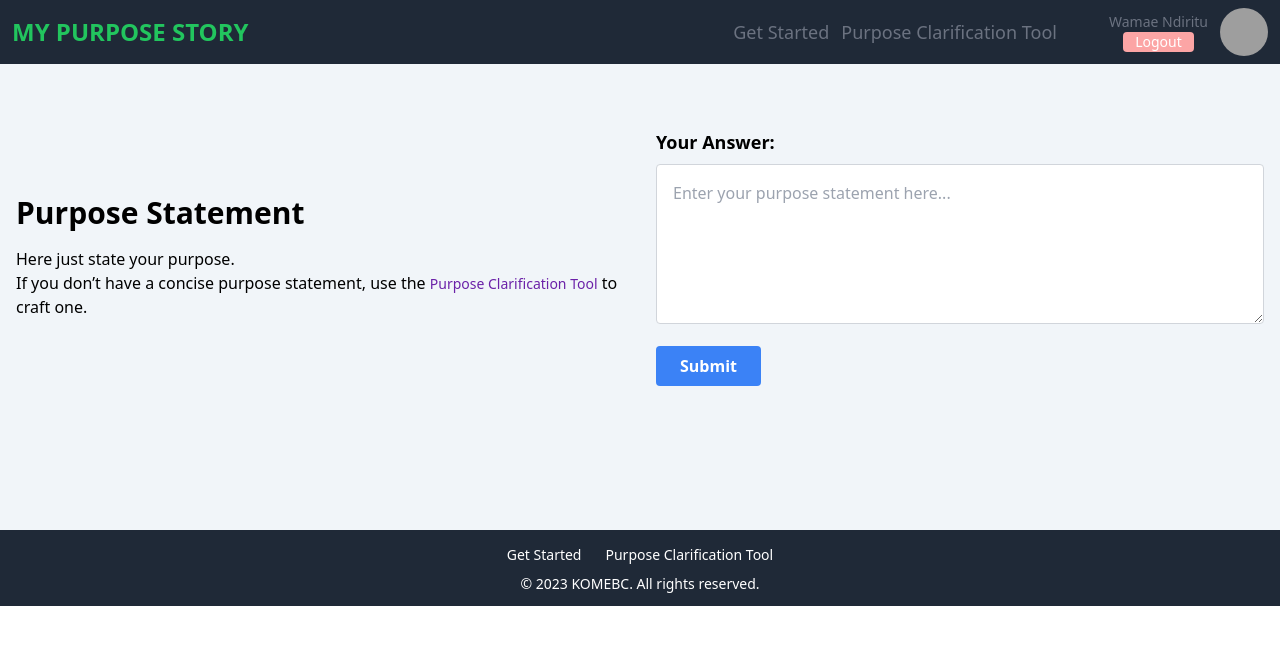
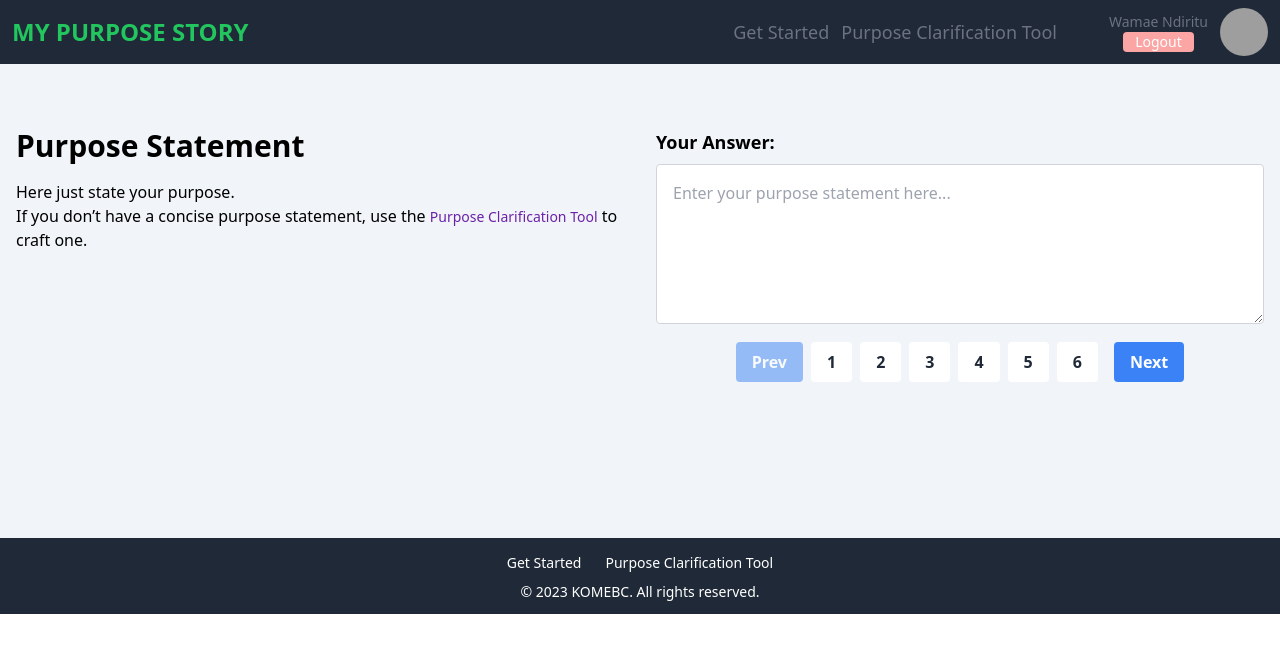
Before and after one commit to wamae-ndiritu/purpose-story, a React (Create React App) app in the folder frontend/: page /questions/purpose in a window 1280 px wide. Shown: the top 652 px of the page. Built offline with nearby package versions, Linux system fonts and the light colour scheme; no server answers; grey boxes are pictures that could not be loaded.

Commit message:
Add pagination

```diff
--- /dev/null
+++ b/frontend/src/components/Pagination.jsx
@@ -0,0 +1,49 @@
+import React, { useState } from "react";
+import { useNavigate } from "react-router-dom";
+
+const Pagination = ({ page, totalPages, changePage }) => {
+  const navigate = useNavigate();
+  const pages = [];
+  for (let i = 1; i <= totalPages; i++) {
+    pages.push(i);
+  }
+
+  return (
+    <div className='flex items-center justify-center my-3 px-4'>
+      <button
+        onClick={() => changePage(page - 1)}
+        className={`bg-blue-500 hover:bg-blue-600 text-white font-semibold py-2 px-4 rounded md:mr-2 ${
+          page === 1 ? "opacity-50 cursor-not-allowed" : ""
+        }`}
+        disabled={page === 1}
+      >
+        Prev
+      </button>
+      {pages.map((item) => (
+        <button
+          key={item}
+          onClick={() => changePage(item)}
+          className={`bg-white hover:bg-gray-200 text-gray-800 font-semibold py-2 px-2 md:px-4 rounded md:mx-2 ml-2 md:ml-0 ${
+            page === item ? "bg-gray-300" : ""
+          }`}
+        >
+          {item}
+        </button>
+      ))}
+      <button
+        onClick={() => {
+          if (page === totalPages) {
+            navigate("/questions/answers");
+          } else {
+            changePage(page + 1);
+          }
+        }}
+        className={`bg-blue-500 hover:bg-blue-600 text-white font-semibold py-2 px-4 rounded ml-2 `}
+      >
+        Next
+      </button>
+    </div>
+  );
+};
+
+export default Pagination;
--- a/frontend/src/components/QuestionFive.jsx
+++ b/frontend/src/components/QuestionFive.jsx
@@ -1,6 +1,7 @@
 import React, { useState } from "react";
+import Pagination from "./Pagination";
 
-const QuestionFive = () => {
+const QuestionFive = ({ page, totalPages, changePage }) => {
   const [impact, setImpact] = useState("");
   const [beneficiaries, setBeneficiaries] = useState("");
 
@@ -13,7 +14,7 @@ const QuestionFive = () => {
   };
 
   return (
-    <div className='flex flex-col md:flex-row md:items-start justify-center py-8 md:py-16'>
+    <div className='flex flex-col md:flex-row md:items-start justify-center py-16 mb-4'>
       {/* Question Side */}
       <div className='md:w-1/2 mb-6 md:mb-0 px-4'>
         <h2 className='text-2xl md:text-3xl text-center md:text-left font-bold mb-4'>
@@ -55,9 +56,11 @@ const QuestionFive = () => {
           placeholder='Identify the beneficiaries here...'
         ></textarea>
 
-        <button className='mt-4 bg-blue-500 hover:bg-blue-600 text-white font-semibold py-2 px-6 rounded'>
-          Submit
-        </button>
+        <Pagination
+          page={page}
+          totalPages={totalPages}
+          changePage={changePage}
+        />
       </div>
     </div>
   );
--- a/frontend/src/components/QuestionFour.jsx
+++ b/frontend/src/components/QuestionFour.jsx
@@ -1,6 +1,7 @@
 import React, { useState } from "react";
+import Pagination from "./Pagination";
 
-const QuestionFour = () => {
+const QuestionFour = ({ page, totalPages, changePage }) => {
   const [values, setValues] = useState("");
   const [beliefs, setBeliefs] = useState("");
 
@@ -13,7 +14,7 @@ const QuestionFour = () => {
   };
 
   return (
-    <div className='flex flex-col md:flex-row md:items-start justify-center py-8 md:py-16'>
+    <div className='flex flex-col md:flex-row md:items-start justify-center py-16'>
       {/* Question Side */}
       <div className='md:w-1/2 mb-6 md:mb-0 px-4'>
         <h2 className='text-2xl md:text-3xl text-center md:text-left font-bold mb-4'>
@@ -52,9 +53,11 @@ const QuestionFour = () => {
           placeholder='Enter your beliefs here...'
         ></textarea>
 
-        <button className='mt-5 bg-blue-500 hover:bg-blue-600 text-white font-semibold py-2 px-6 rounded'>
-          Submit
-        </button>
+        <Pagination
+          page={page}
+          totalPages={totalPages}
+          changePage={changePage}
+        />
       </div>
     </div>
   );
--- a/frontend/src/components/QuestionOne.jsx
+++ b/frontend/src/components/QuestionOne.jsx
@@ -1,6 +1,7 @@
 import React, { useState } from "react";
+import Pagination from "./Pagination";
 
-const QuestionOne = () => {
+const QuestionOne = ({ page, totalPages, changePage }) => {
   const [answer, setAnswer] = useState("");
 
   const handleAnswerChange = (event) => {
@@ -8,7 +9,7 @@ const QuestionOne = () => {
   };
 
   return (
-    <div className='flex flex-col md:flex-row items-center justify-center py-8 md:py-16 mb-20'>
+    <div className='flex flex-col md:flex-row md:items-start justify-center py-16 mb-20'>
       {/* Question Side */}
       <div className='md:w-1/2 mb-6 md:mb-0 px-4'>
         <h2 className='text-2xl md:text-3xl text-center md:text-left font-bold mb-4'>
@@ -32,9 +33,11 @@ const QuestionOne = () => {
           onChange={handleAnswerChange}
           placeholder='Enter your purpose statement here...'
         ></textarea>
-        <button className='mt-4 bg-blue-500 hover:bg-blue-600 text-white font-semibold py-2 px-6 rounded'>
-          Submit
-        </button>
+        <Pagination
+          page={page}
+          totalPages={totalPages}
+          changePage={changePage}
+        />
       </div>
     </div>
   );
--- a/frontend/src/components/QuestionSix.jsx
+++ b/frontend/src/components/QuestionSix.jsx
@@ -1,6 +1,7 @@
 import React, { useState } from "react";
+import Pagination from "./Pagination";
 
-const QuestionSix = () => {
+const QuestionSix = ({ page, totalPages, changePage }) => {
   const [actions, setActions] = useState("");
   const [examples, setExamples] = useState("");
   const [dedication, setDedication] = useState("");
@@ -18,7 +19,7 @@ const QuestionSix = () => {
   };
 
   return (
-    <div className='flex flex-col md:flex-row md:items-start justify-center py-8 md:py-16'>
+    <div className='flex flex-col md:flex-row md:items-start justify-center py-16'>
       {/* Question Side */}
       <div className='md:w-1/2 mb-6 md:mb-0 px-4'>
         <h2 className='text-2xl text-center md:text-left md:text-3xl font-bold mb-4'>
@@ -70,9 +71,11 @@ const QuestionSix = () => {
           placeholder='Describe your ongoing dedication and continuous efforts...'
         ></textarea>
 
-        <button className='mt-3 bg-blue-500 hover:bg-blue-600 text-white font-semibold py-2 px-6 rounded'>
-          Submit
-        </button>
+        <Pagination
+          page={page}
+          totalPages={totalPages}
+          changePage={changePage}
+        />
       </div>
     </div>
   );
--- a/frontend/src/components/QuestionThree.jsx
+++ b/frontend/src/components/QuestionThree.jsx
@@ -1,6 +1,7 @@
 import React, { useState } from "react";
+import Pagination from "./Pagination";
 
-const QuestionThree = () => {
+const QuestionThree = ({ page, totalPages, changePage }) => {
   const [vision, setVision] = useState("");
   const [mission, setMission] = useState("");
   const [impact, setImpact] = useState("");
@@ -18,7 +19,7 @@ const QuestionThree = () => {
   };
 
   return (
-    <div className='flex flex-col md:flex-row items-center justify-center md:items-start py-8 md:py-16'>
+    <div className='flex flex-col md:flex-row items-center justify-center md:items-start py-16'>
       {/* Question Side */}
       <div className='md:w-1/2 mb-6 md:mb-0 px-4'>
         <h2 className='text-2xl md:text-3xl text-center md:text-left font-bold mb-4'>
@@ -67,9 +68,11 @@ const QuestionThree = () => {
           placeholder='Describe the impact you aim to achieve...'
         ></textarea>
 
-        <button className='mt-4 bg-blue-500 hover:bg-blue-600 text-white font-semibold py-2 px-6 rounded'>
-          Submit
-        </button>
+        <Pagination
+          page={page}
+          totalPages={totalPages}
+          changePage={changePage}
+        />
       </div>
     </div>
   );
--- a/frontend/src/components/QuestionTwo.jsx
+++ b/frontend/src/components/QuestionTwo.jsx
@@ -1,6 +1,7 @@
 import React, { useState } from "react";
+import Pagination from "./Pagination";
 
-const QuestionTwo = () => {
+const QuestionTwo = ({ page, totalPages, changePage }) => {
   const [answer, setAnswer] = useState("");
 
   const handleAnswerChange = (event) => {
@@ -8,7 +9,7 @@ const QuestionTwo = () => {
   };
 
   return (
-    <div className='flex flex-col md:flex-row items-center justify-center py-8 md:py-16'>
+    <div className='flex flex-col md:flex-row md:items-start justify-center py-16'>
       {/* Question Side */}
       <div className='md:w-1/2 mb-6 md:mb-0 px-4'>
         <h2 className='text-xl md:text-3xl text-center md:text-left font-bold mb-4'>
@@ -37,9 +38,11 @@ const QuestionTwo = () => {
           onChange={handleAnswerChange}
           placeholder='Share your story here...'
         ></textarea>
-        <button className='mt-4 bg-blue-500 hover:bg-blue-600 text-white font-semibold py-2 px-6 rounded'>
-          Submit
-        </button>
+        <Pagination
+          page={page}
+          totalPages={totalPages}
+          changePage={changePage}
+        />
       </div>
     </div>
   );
--- /dev/null
+++ b/frontend/src/components/QuestionViewWrapper.jsx
@@ -0,0 +1,16 @@
+import React from "react";
+import Navbar from "./Navbar";
+import Footer from "./Footer";
+import Pagination from "./Pagination";
+
+const QuestionViewWrapper = ({ children }) => {
+  return (
+    <div className='bg-slate-100'>
+      <Navbar />
+      {children}
+      <Footer />
+    </div>
+  );
+};
+
+export default QuestionViewWrapper;
--- a/frontend/src/components/ViewAnswers.jsx
+++ b/frontend/src/components/ViewAnswers.jsx
@@ -1,7 +1,9 @@
 import React from "react";
+import { useNavigate } from "react-router-dom";
 import html2pdf from "html2pdf.js";
 
 const ViewAnswers = () => {
+  const navigate = useNavigate();
   // Dummy answers for testing
   const answers = {
     questionOne:
@@ -94,6 +96,13 @@ const ViewAnswers = () => {
           <p className='text-gray-600'>{answers.questionSix}</p>
         </div>
       </div>
+      <div className='md:w-3/5 flex justify-between'>
+        <button
+          className='bg-red-500 text-white rounded px-4 py-1'
+          onClick={() => navigate("/question/response")}
+        >
+          Go Back to Form
+        </button>
         <button
           className='bg-green-500 text-white rounded px-4 py-1'
           onClick={downloadPDF}
@@ -101,6 +110,7 @@ const ViewAnswers = () => {
           Download PDF
         </button>
       </div>
+    </div>
   );
 };
 
--- a/frontend/src/pages/PurposeQuestion.jsx
+++ b/frontend/src/pages/PurposeQuestion.jsx
@@ -1,24 +1,78 @@
-import React from "react";
-import Navbar from "../components/Navbar";
+import React, { useState } from "react";
+import { useLocation } from "react-router-dom";
 import QuestionOne from "../components/QuestionOne";
-import Footer from "../components/Footer";
 import QuestionTwo from "../components/QuestionTwo";
 import QuestionThree from "../components/QuestionThree";
 import QuestionFour from "../components/QuestionFour";
 import QuestionFive from "../components/QuestionFive";
 import QuestionSix from "../components/QuestionSix";
+import Pagination from "../components/Pagination";
+import QuestionViewWrapper from "../components/QuestionViewWrapper";
 
 const PurposeQuestion = () => {
+  const location = useLocation();
+  const [page, setPage] = useState(1);
+
+  const changePage = (page) => {
+    setPage(page);
+  };
+
+  const questionViews = [
+    {
+      pageNo: 1,
+      element: (
+        <QuestionOne page={page} changePage={changePage} totalPages={6} />
+      ),
+    },
+    {
+      pageNo: 2,
+      element: (
+        <QuestionTwo page={page} changePage={changePage} totalPages={6} />
+      ),
+    },
+    {
+      pageNo: 3,
+      element: (
+        <QuestionThree page={page} changePage={changePage} totalPages={6} />
+      ),
+    },
+    {
+      pageNo: 4,
+      element: (
+        <QuestionFour page={page} changePage={changePage} totalPages={6} />
+      ),
+    },
+    {
+      pageNo: 5,
+      element: (
+        <QuestionFive page={page} changePage={changePage} totalPages={6} />
+      ),
+    },
+    {
+      pageNo: 6,
+      element: (
+        <QuestionSix page={page} changePage={changePage} totalPages={6} />
+      ),
+    },
+  ];
+
+  // Use map to create an array of components
+  const renderedQuestions = questionViews.map((view) => {
+    if (view.pageNo === page) {
+      return (
+        <QuestionViewWrapper key={view.pageNo}>
+          {view.element}
+        </QuestionViewWrapper>
+      );
+    }
+    // Return null for pages that are not the current page
+    return null;
+  });
+
   return (
-    <div className='bg-slate-100'>
-      <Navbar />
-      <QuestionOne />
-      {/* <QuestionTwo /> */}
-      {/* <QuestionThree /> */}
-      {/* <QuestionFour /> */}
-      {/* <QuestionFive /> */}
-      {/* <QuestionSix /> */}
-      <Footer />
+    <div>
+      {renderedQuestions}
+      {/* Include your pagination component here */}
     </div>
   );
 };
```
Lines whose indentation alone changed are shown as unchanged.
